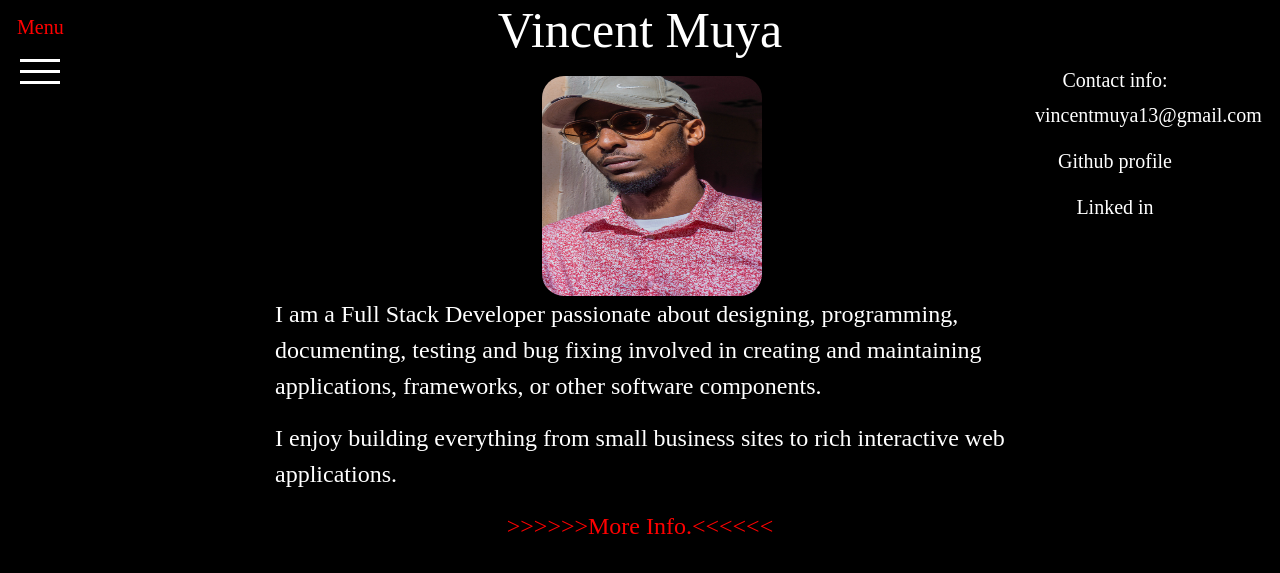
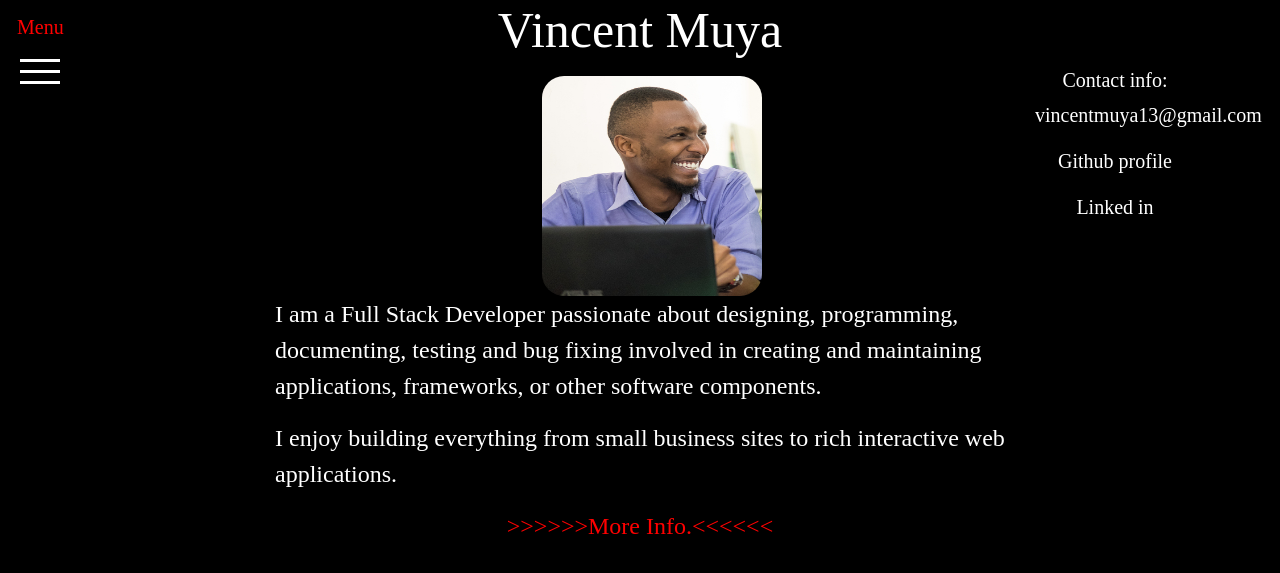
Before and after one commit to vincentmuya/vincentmuya.github.io, a Django app: page / in a window 1280 px wide. Shown: the top 573 px of the page. Run offline with Django 3.2, Linux system fonts and the light colour scheme; some libraries are stand-ins or nearby versions; some web fonts are replaced.

Commit message:
chaanged avatar

```diff
--- a/muya/templates/base.html
+++ b/muya/templates/base.html
@@ -2,7 +2,7 @@
 <!DOCTYPE html>
 <html>
   <head>
-      <link rel="icon" href="static/img/vincent.jpg" type="image/gif" sizes="16x16">
+      <link rel="icon" href="static/img/me.jpg" type="image/gif" sizes="16x16">
 <link href='https://fonts.googleapis.com/css?family=Balthazar' rel='stylesheet'>
     {% bootstrap_css%}
     <meta charset="utf-8">
--- a/muya/templates/index.html
+++ b/muya/templates/index.html
@@ -1,6 +1,6 @@
 {%extends 'base.html'%} {%load static%} {%block content%} {% load bootstrap4 %}
 <head>
-  <link rel="icon" href="static/img/vincent.jpg" type="image/gif" sizes="16x16">
+  <link rel="icon" href="static/img/me.jpg" type="image/gif" sizes="16x16">
   <meta name="viewport" content="width=device-width,initial-scale=1,maximum-scale=1,user-scalable=no">
   <meta http-equiv="X-UA-Compatible" content="IE=edge,chrome=1">
   <meta name="HandheldFriendly" content="true">
@@ -14,7 +14,7 @@
 
   </div>
   <div class="col-md-8">
-    <img src="static/img/vincent.jpg" alt="Vincent Muya" class="me">
+    <img src="static/img/me.jpg" alt="Vincent Muya" class="me">
 <p>I am a Full Stack Developer passionate about designing,
  programming, documenting, testing and bug fixing involved in creating and maintaining applications, frameworks, or other software components.<br>
 </p>
--- a/muya/templates/projects.html
+++ b/muya/templates/projects.html
@@ -1,6 +1,6 @@
 {%extends 'base.html'%} {%load static%} {%block content%} {% load bootstrap4 %}
 <head>
-     <link rel="icon" href="static/img/vincent.jpg" type="image/gif" sizes="16x16">
+     <link rel="icon" href="static/img/me.jpg" type="image/gif" sizes="16x16">
   <meta name="viewport" content="width=device-width,initial-scale=1,maximum-scale=1,user-scalable=no">
   <meta http-equiv="X-UA-Compatible" content="IE=edge,chrome=1">
   <meta name="HandheldFriendly" content="true">
--- a/muya/templates/skills.html
+++ b/muya/templates/skills.html
@@ -1,6 +1,6 @@
 {%extends 'base.html'%} {%load static%} {%block content%} {% load bootstrap4 %}
 <head>
-  <link rel="icon" href="static/img/vincent.jpg" type="image/gif" sizes="16x16">
+  <link rel="icon" href="static/img/me.jpg" type="image/gif" sizes="16x16">
   <meta name="viewport" content="width=device-width,initial-scale=1,maximum-scale=1,user-scalable=no">
   <meta http-equiv="X-UA-Compatible" content="IE=edge,chrome=1">
   <meta name="HandheldFriendly" content="true">
```
